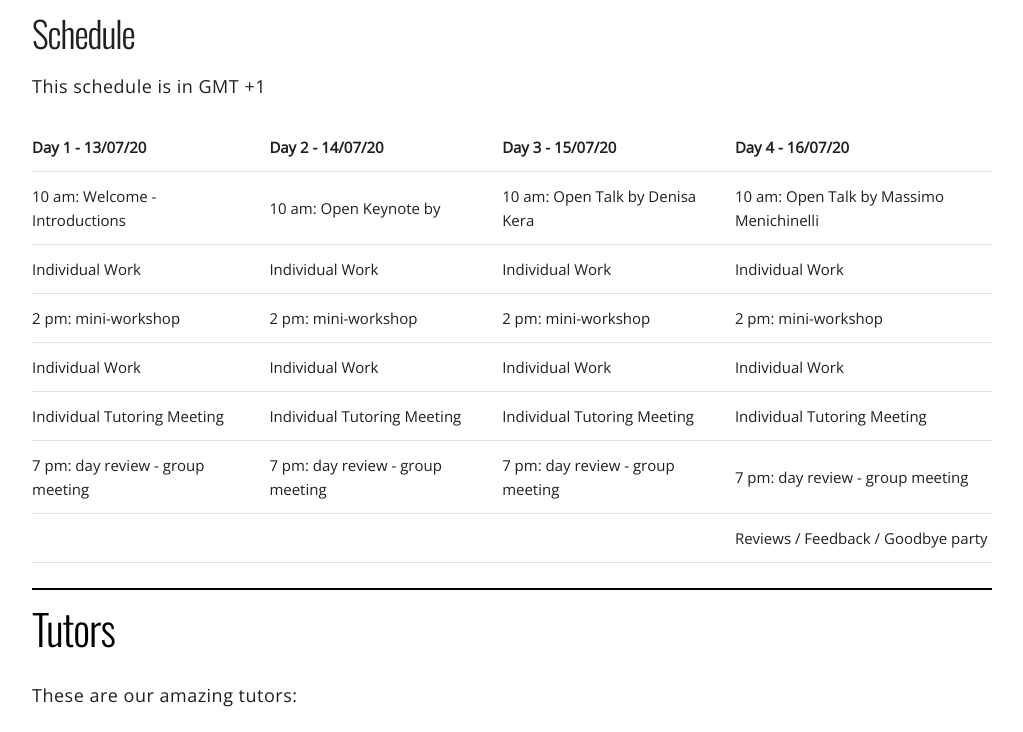
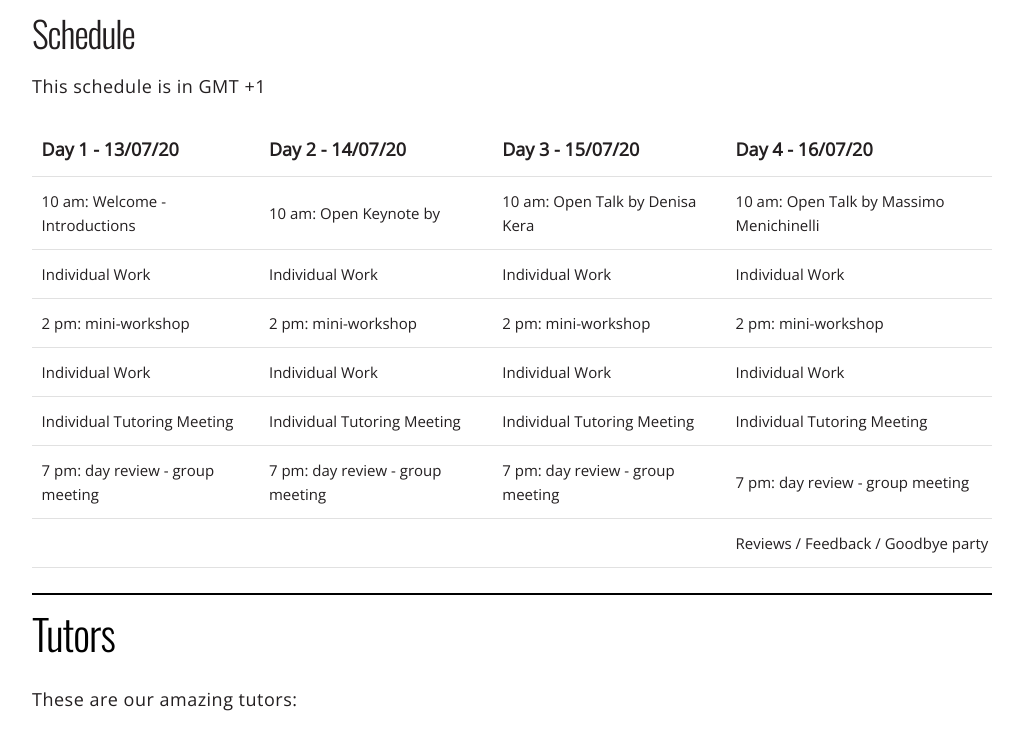
Before and after one commit to steam228/si2020, a plain HTML site: page index.html in a window 1280 px wide. Shown: the part 1980-2712 px from the top of the page, without its empty margins (128-1151 px from the left). Drawn offline with nearby package versions, Linux system fonts and the light colour scheme.

Commit message:
padding na tabela schedule

```diff
--- a/css/nosso.css
+++ b/css/nosso.css
@@ -92,3 +92,11 @@ h6 { font-size: 1.5rem; line-height: 1.6;  letter-spacing: 0; }
     line-height: 1.2;
 
 }
+
+th:first-child,
+td:first-child {
+  padding-left: 1%; }
+
+thead{
+    font-size: large;
+}
```
